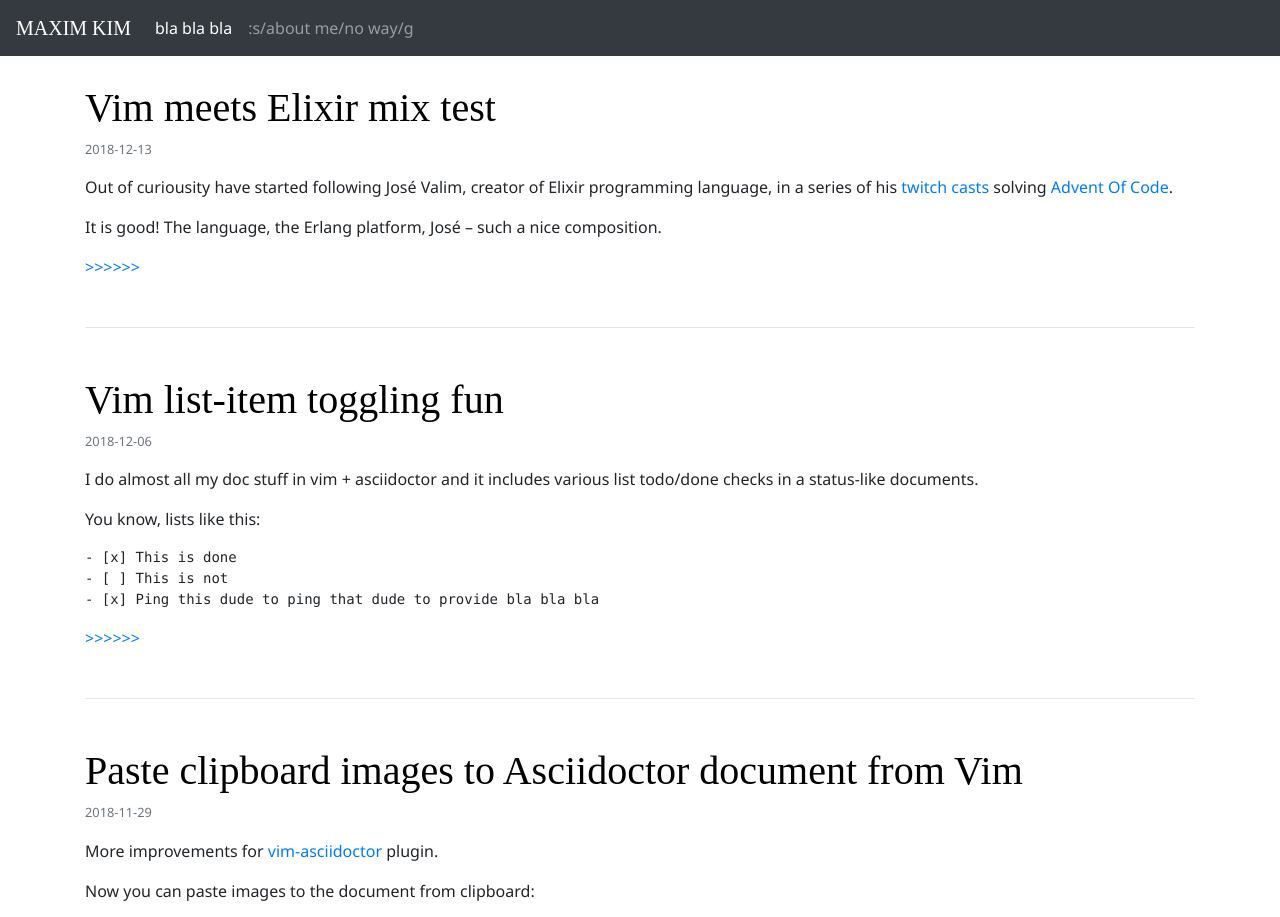
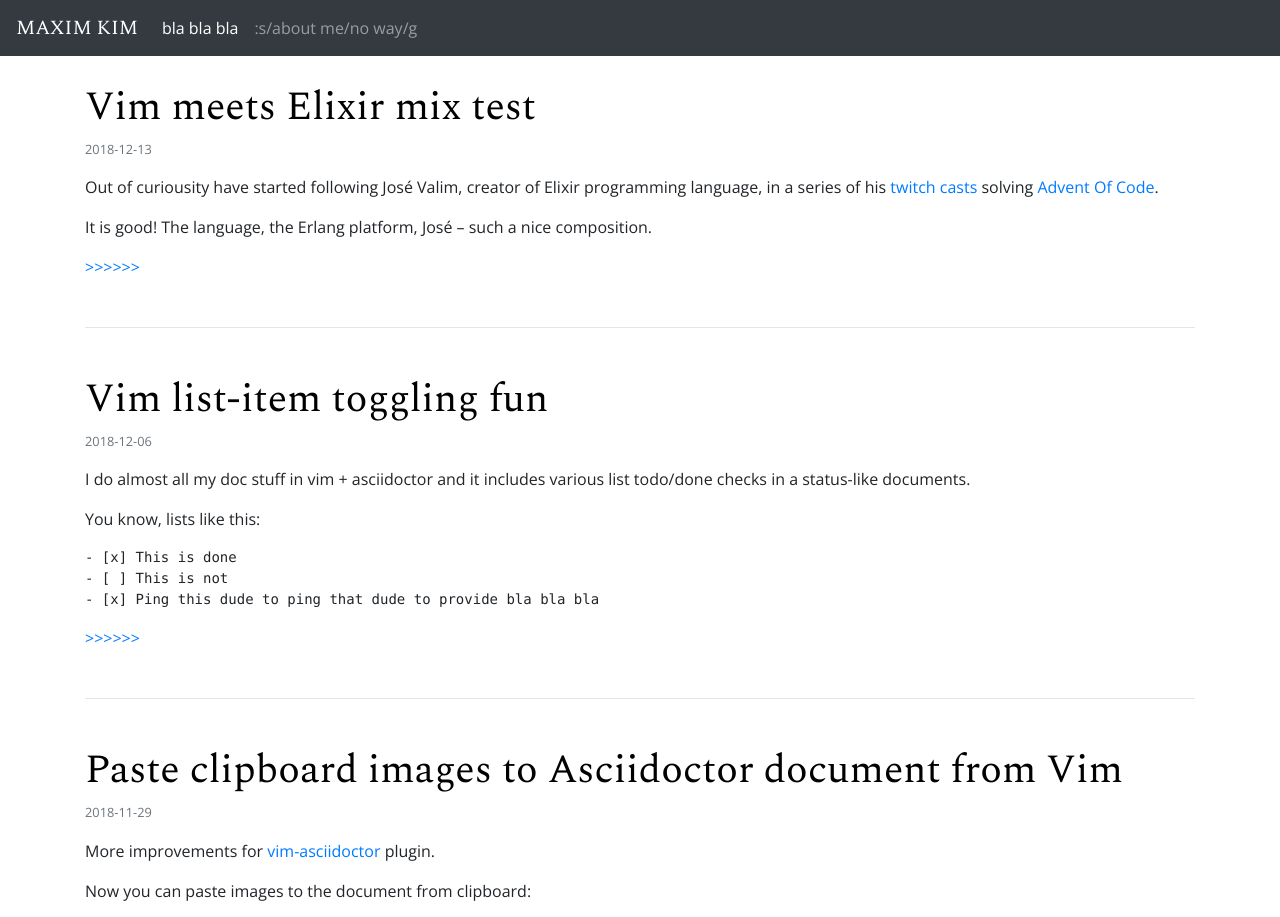
Before and after one commit to habamax/habamax.github.io, a Jekyll site: the page built from index.html, in a window 1280 px wide and 1400 px high. Shown: the top 917 px of the window. Built offline with Jekyll 4.4.1, drawn with Linux system fonts in a browser that asks for light colours; nearby versions of some CDN libraries; some web fonts are replaced; the list of posts is cut into pages by our own code; comment, search, counter and statistics services are not loaded; grey boxes are pictures that could not be loaded.

Commit message:
change fonts

```diff
--- a/_sass/main.scss
+++ b/_sass/main.scss
@@ -5,7 +5,7 @@
 	min-height: 100%;
 }
 body {
-	font-family: 'Noto Sans', sans-serif;
+	font-family: 'Open Sans', sans-serif;
 	font-size: 12pt;
 }
 
@@ -19,11 +19,11 @@
 
 
 .navbar-brand {
-	font-family: 'Cormorant SC', serif;
+	font-family: 'Spectral', serif;
 }
 
 h1,h2,h3,h4,h5,h6 {
-	font-family: 'Cormorant SC', serif;
+	font-family: 'Spectral', serif;
 }
 h1 > a {
 	color: #000;
--- a/assets/css/styles.scss
+++ b/assets/css/styles.scss
@@ -1,4 +1,4 @@
 ---
 ---
-@import url('https://fonts.googleapis.com/css?family=Cormorant+SC:700|Noto+Sans:400,400i,700,700i&amp;subset=cyrillic');
+@import url('https://fonts.googleapis.com/css?family=Open+Sans:400,400i,700,700i|Spectral&amp;subset=cyrillic');
 @import "main";
```
